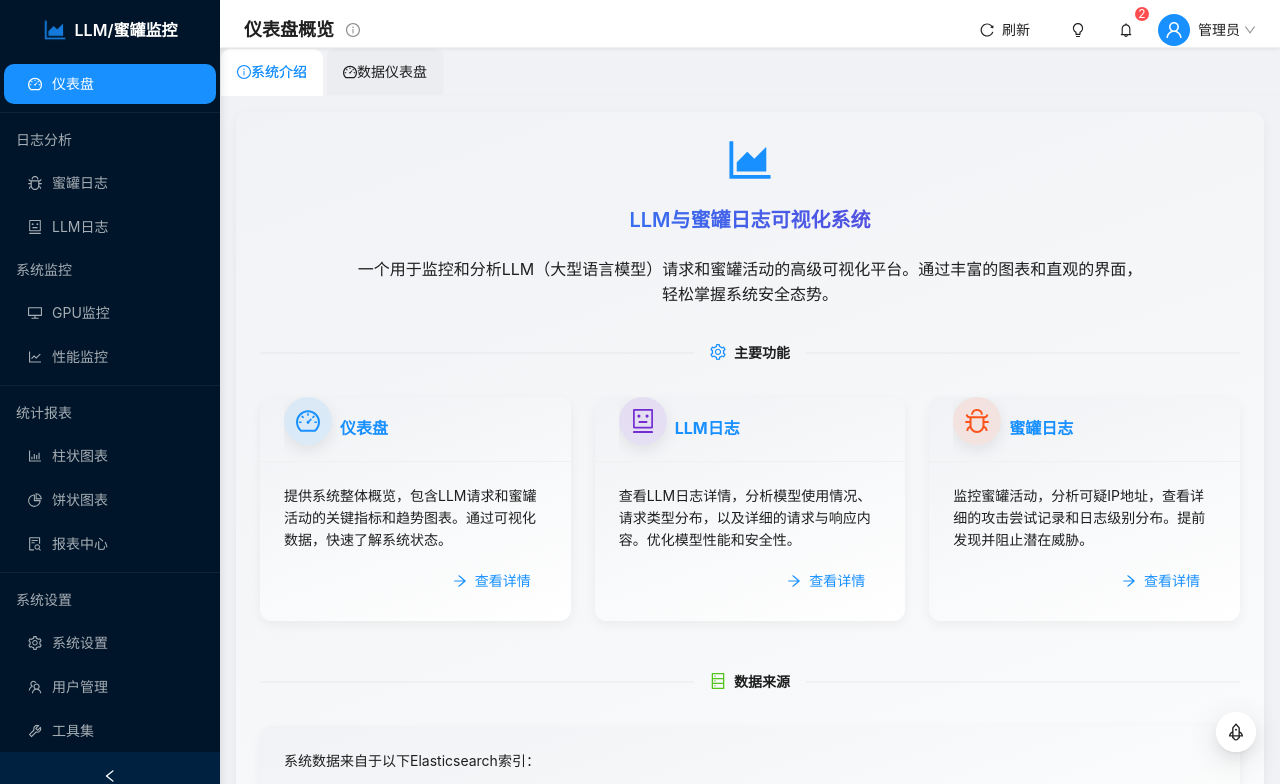
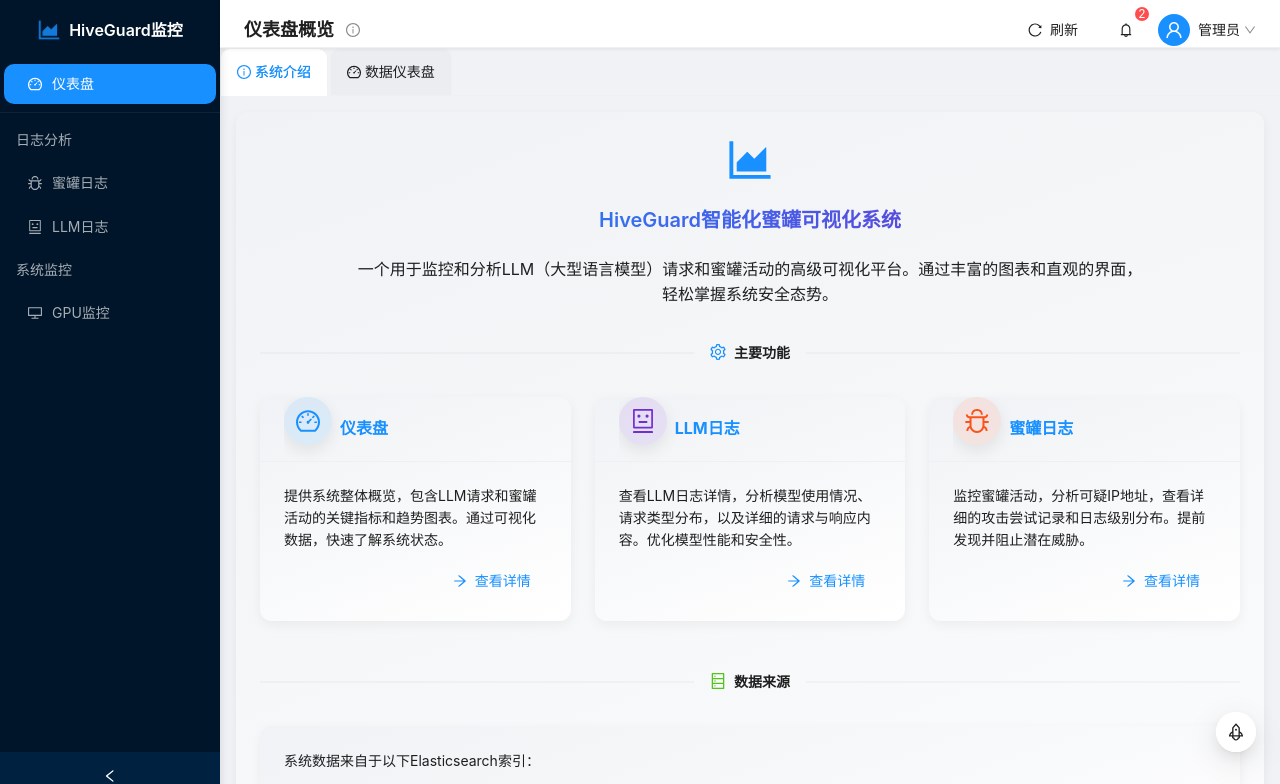
Before and after one commit to mfzzf/llm-honeypot-dashboard, a React app: page /dashboard in a window 1280 px wide. Shown: the top 784 px of the page. Built offline with nearby package versions, Linux system fonts and the light colour scheme.

Commit message:
备份,删除 header

```diff
--- a/src/App.js
+++ b/src/App.js
@@ -1,10 +1,8 @@
-import React, { useState, useEffect } from 'react';
+import React from 'react';
 import { BrowserRouter as Router, Routes, Route, Navigate } from 'react-router-dom';
-import { Layout, ConfigProvider, theme, FloatButton } from 'antd';
+import { Layout, ConfigProvider, FloatButton } from 'antd';
 import {
   RocketOutlined,
-  BulbOutlined,
-  BulbFilled,
   QuestionCircleOutlined
 } from '@ant-design/icons';
 import SideMenu from './components/common/SideMenu';
@@ -16,7 +14,6 @@ import GpuMetrics from './pages/GpuMetrics';
 import './App.css';
 
 const { Content, Footer } = Layout;
-const { defaultAlgorithm, darkAlgorithm } = theme;
 
 // 定义自定义主题
 const customTheme = {
@@ -67,40 +64,15 @@ const footerStyle = {
 };
 
 const App = () => {
-  // 深色模式状态
-  const [isDarkMode, setIsDarkMode] = useState(false);
-
-  // 从本地存储中加载主题偏好
-  useEffect(() => {
-    const savedTheme = localStorage.getItem('theme');
-    if (savedTheme) {
-      setIsDarkMode(savedTheme === 'dark');
-    } else {
-      // 检测系统主题
-      const prefersDark = window.matchMedia('(prefers-color-scheme: dark)').matches;
-      setIsDarkMode(prefersDark);
-    }
-  }, []);
-
-  // 切换深色/浅色模式
-  const toggleTheme = () => {
-    const newTheme = !isDarkMode;
-    setIsDarkMode(newTheme);
-    localStorage.setItem('theme', newTheme ? 'dark' : 'light');
-  };
-
   return (
     <ConfigProvider
-      theme={{
-        ...customTheme,
-        algorithm: isDarkMode ? darkAlgorithm : defaultAlgorithm,
-      }}
+      theme={customTheme}
     >
       <Router>
-        <Layout style={layoutStyle} className={isDarkMode ? 'dark-theme' : 'light-theme'}>
-          <SideMenu isDarkMode={isDarkMode} />
+        <Layout style={layoutStyle}>
+          <SideMenu />
           <Layout className="site-layout" style={{ margin: 0, padding: 0 }}>
-            <Header isDarkMode={isDarkMode} toggleTheme={toggleTheme} />
+            <Header />
             <Content style={contentStyle}>
               <div className="site-layout-background" style={{ margin: 0, padding: 0 }}>
                 <Routes>
@@ -113,15 +85,8 @@ const App = () => {
               </div>
             </Content>
             <Footer style={footerStyle}>
-              <div style={{ margin: '0 auto', maxWidth: '1200px', display: 'flex', justifyContent: 'space-between', alignItems: 'center' }}>
-                <div>
-                  LLM蜜罐日志可视化系统 ©{new Date().getFullYear()}
-                </div>
-                <div>
-                  <a href="#" style={{ marginRight: '16px' }}>帮助文档</a>
-                  <a href="#" style={{ marginRight: '16px' }}>API</a>
-                  <a href="#">关于</a>
-                </div>
+              <div style={{ margin: '0 auto', display: 'flex', justifyContent: 'center', alignItems: 'center' }}>
+                HiveGuard智能化蜜罐可视化系统 ©{new Date().getFullYear()}
               </div>
             </Footer>
           </Layout>
@@ -130,7 +95,6 @@ const App = () => {
             style={{ right: 24 }}
             icon={<RocketOutlined />}
           >
-            <FloatButton icon={isDarkMode ? <BulbFilled /> : <BulbOutlined />} tooltip="切换主题" onClick={toggleTheme} />
             <FloatButton icon={<QuestionCircleOutlined />} tooltip="帮助" />
           </FloatButton.Group>
         </Layout>
--- a/src/components/common/Header.js
+++ b/src/components/common/Header.js
@@ -7,9 +7,7 @@ import {
   UserOutlined,
   LogoutOutlined,
   DownOutlined,
-  InfoCircleOutlined,
-  BulbOutlined,
-  BulbFilled
+  InfoCircleOutlined
 } from '@ant-design/icons';
 import { useLocation } from 'react-router-dom';
 
@@ -24,20 +22,20 @@ const getPageTitle = (pathname) => {
   return '日志可视化系统';
 };
 
-const getHeaderStyle = (isDarkMode) => ({
+const headerStyle = {
   padding: 0,
-  height: '60px',
-  lineHeight: '60px',
+  height: '80px',
+  lineHeight: '80px',
   boxShadow: '0 1px 4px rgba(0, 0, 0, 0.08)',
-  background: isDarkMode ? '#1f1f1f' : '#fff',
+  background: '#fff',
   margin: 0,
-  borderBottom: `1px solid ${isDarkMode ? '#303030' : '#f0f0f0'}`,
+  borderBottom: '1px solid #f0f0f0',
   zIndex: 1000,
   position: 'sticky',
   top: 0,
-});
+};
 
-const Header = ({ isDarkMode, toggleTheme }) => {
+const Header = () => {
   const location = useLocation();
   const pageTitle = getPageTitle(location.pathname);
 
@@ -104,7 +102,7 @@ const Header = ({ isDarkMode, toggleTheme }) => {
   );
 
   return (
-    <AntHeader className="site-layout-background" style={getHeaderStyle(isDarkMode)}>
+    <AntHeader className="site-layout-background" style={headerStyle}>
       <div style={{
         display: 'flex',
         justifyContent: 'space-between',
@@ -119,33 +117,23 @@ const Header = ({ isDarkMode, toggleTheme }) => {
           <Title level={4} style={{
             margin: 0,
             marginRight: 12,
-            fontSize: '18px',
-            color: isDarkMode ? '#fff' : 'inherit'
+            fontSize: '18px'
           }}>
             {pageTitle}
           </Title>
           <Tooltip title="查看此页面说明">
-            <InfoCircleOutlined style={{ color: isDarkMode ? '#8c8c8c' : '#8c8c8c', cursor: 'pointer' }} />
+            <InfoCircleOutlined style={{ color: '#8c8c8c', cursor: 'pointer' }} />
           </Tooltip>
         </div>
         <Space size="middle">
           <Button
-            type={isDarkMode ? "default" : "text"}
+            type="text"
             icon={<ReloadOutlined />}
             onClick={() => window.location.reload()}
             size="middle"
           >
             刷新
           </Button>
-
-          <Tooltip title={isDarkMode ? "切换到亮色模式" : "切换到暗色模式"}>
-            <Button
-              type={isDarkMode ? "default" : "text"}
-              icon={isDarkMode ? <BulbFilled /> : <BulbOutlined />}
-              onClick={toggleTheme}
-              size="middle"
-            />
-          </Tooltip>
 
           <Dropdown
             overlay={notificationMenu}
@@ -154,7 +142,7 @@ const Header = ({ isDarkMode, toggleTheme }) => {
           >
             <Badge count={2} size="small">
               <Button
-                type={isDarkMode ? "default" : "text"}
+                type="text"
                 icon={<BellOutlined />}
                 size="middle"
               />
@@ -168,8 +156,8 @@ const Header = ({ isDarkMode, toggleTheme }) => {
           >
             <div style={{ cursor: 'pointer', display: 'flex', alignItems: 'center' }}>
               <Avatar style={{ marginRight: 8, backgroundColor: '#1890ff' }} icon={<UserOutlined />} />
-              <span style={{ color: isDarkMode ? '#fff' : 'inherit' }}>管理员</span>
-              <DownOutlined style={{ fontSize: '12px', marginLeft: 4, color: isDarkMode ? '#8c8c8c' : '#8c8c8c' }} />
+              <span>管理员</span>
+              <DownOutlined style={{ fontSize: '12px', marginLeft: 4, color: '#8c8c8c' }} />
             </div>
           </Dropdown>
         </Space>
--- a/src/components/common/SideMenu.js
+++ b/src/components/common/SideMenu.js
@@ -51,7 +51,7 @@ const pulseAnimation = `
   }
 `;
 
-const SideMenu = ({ isDarkMode }) => {
+const SideMenu = () => {
   const [collapsed, setCollapsed] = useState(false);
   const location = useLocation();
 
@@ -86,7 +86,7 @@ const SideMenu = ({ isDarkMode }) => {
           <AreaChartOutlined style={logoIconStyle} />
           {!collapsed && (
             <Title level={4} style={{ margin: 0, color: '#fff', fontSize: '16px' }}>
-              LLM/蜜罐监控
+              HiveGuard监控
             </Title>
           )}
         </div>
@@ -133,65 +133,65 @@ const SideMenu = ({ isDarkMode }) => {
                   icon: <DesktopOutlined />,
                   label: <Link to="/gpu-metrics">GPU监控</Link>,
                 },
-                {
-                  key: '5',
-                  icon: <LineChartOutlined />,
-                  label: <Link to="/performance">性能监控</Link>,
-                },
+                // {
+                //   key: '5',
+                //   icon: <LineChartOutlined />,
+                //   label: <Link to="/performance">性能监控</Link>,
+                // },
               ]
             },
-            {
-              type: 'divider',
-              style: { borderColor: 'rgba(255, 255, 255, 0.06)', margin: '8px 0' }
-            },
-            {
-              key: 'report-group',
-              label: '统计报表',
-              type: 'group',
-              children: [
-                {
-                  key: '6',
-                  icon: <BarChartOutlined />,
-                  label: <Link to="/charts/bar">柱状图表</Link>,
-                },
-                {
-                  key: '7',
-                  icon: <PieChartOutlined />,
-                  label: <Link to="/charts/pie">饼状图表</Link>,
-                },
-                {
-                  key: '8',
-                  icon: <FileSearchOutlined />,
-                  label: <Link to="/reports">报表中心</Link>,
-                },
-              ]
-            },
-            {
-              type: 'divider',
-              style: { borderColor: 'rgba(255, 255, 255, 0.06)', margin: '8px 0' }
-            },
-            {
-              key: 'setting-group',
-              label: '系统设置',
-              type: 'group',
-              children: [
-                {
-                  key: '9',
-                  icon: <SettingOutlined />,
-                  label: <Link to="/settings">系统设置</Link>,
-                },
-                {
-                  key: '10',
-                  icon: <TeamOutlined />,
-                  label: <Link to="/users">用户管理</Link>,
-                },
-                {
-                  key: '11',
-                  icon: <ToolOutlined />,
-                  label: <Link to="/tools">工具集</Link>,
-                }
-              ]
-            }
+            // {
+            //   type: 'divider',
+            //   style: { borderColor: 'rgba(255, 255, 255, 0.06)', margin: '8px 0' }
+            // },
+            // {
+            //   key: 'report-group',
+            //   label: '统计报表',
+            //   type: 'group',
+            //   children: [
+            //     {
+            //       key: '6',
+            //       icon: <BarChartOutlined />,
+            //       label: <Link to="/charts/bar">柱状图表</Link>,
+            //     },
+            //     {
+            //       key: '7',
+            //       icon: <PieChartOutlined />,
+            //       label: <Link to="/charts/pie">饼状图表</Link>,
+            //     },
+            //     {
+            //       key: '8',
+            //       icon: <FileSearchOutlined />,
+            //       label: <Link to="/reports">报表中心</Link>,
+            //     },
+            //   ]
+            // },
+            // {
+            //   type: 'divider',
+            //   style: { borderColor: 'rgba(255, 255, 255, 0.06)', margin: '8px 0' }
+            // },
+            // {
+            //   key: 'setting-group',
+            //   label: '系统设置',
+            //   type: 'group',
+            //   children: [
+            //     {
+            //       key: '9',
+            //       icon: <SettingOutlined />,
+            //       label: <Link to="/settings">系统设置</Link>,
+            //     },
+            //     {
+            //       key: '10',
+            //       icon: <TeamOutlined />,
+            //       label: <Link to="/users">用户管理</Link>,
+            //     },
+            //     {
+            //       key: '11',
+            //       icon: <ToolOutlined />,
+            //       label: <Link to="/tools">工具集</Link>,
+            //     }
+            //   ]
+            // }
           ]}
         />
       </Sider>
--- a/src/pages/dashboard/Dashboard.js
+++ b/src/pages/dashboard/Dashboard.js
@@ -352,13 +352,13 @@ const Dashboard = () => {
         type="card"
       >
         <TabPane
-          tab={<span><InfoCircleOutlined />系统介绍</span>}
+          tab={<span><InfoCircleOutlined />  系统介绍</span>}
           key="1"
         >
           <Introduction />
         </TabPane>
         <TabPane
-          tab={<span><DashboardOutlined />数据仪表盘</span>}
+          tab={<span><DashboardOutlined />  数据仪表盘</span>}
           key="2"
         >
           {renderCharts()}
--- a/src/pages/dashboard/Introduction.js
+++ b/src/pages/dashboard/Introduction.js
@@ -58,7 +58,7 @@ const Introduction = () => {
           <Space direction="vertical" size="small">
             <AreaChartOutlined style={{ fontSize: '48px', color: '#1890FF' }} />
             <Title level={2} style={{ margin: '16px 0', background: 'linear-gradient(90deg, #1890FF, #722ED1)', WebkitBackgroundClip: 'text', WebkitTextFillColor: 'transparent' }}>
-              LLM与蜜罐日志可视化系统
+              HiveGuard智能化蜜罐可视化系统
             </Title>
             <Paragraph style={{ fontSize: '16px', maxWidth: '800px', margin: '0 auto' }}>
               一个用于监控和分析LLM（大型语言模型）请求和蜜罐活动的高级可视化平台。通过丰富的图表和直观的界面，轻松掌握系统安全态势。
```
